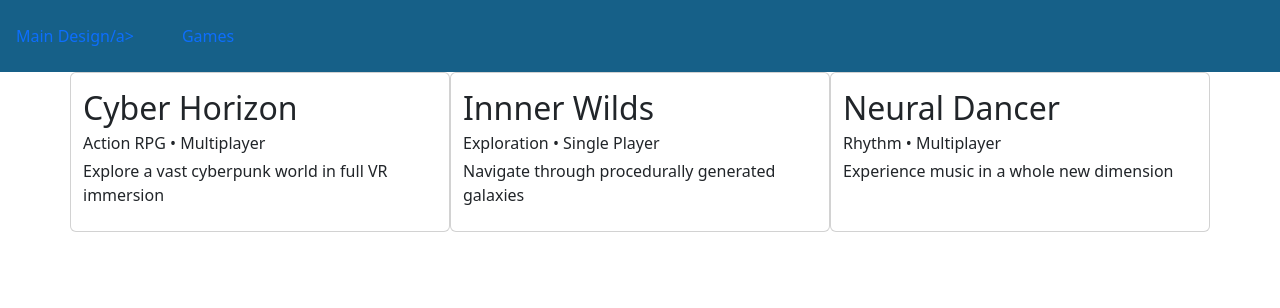
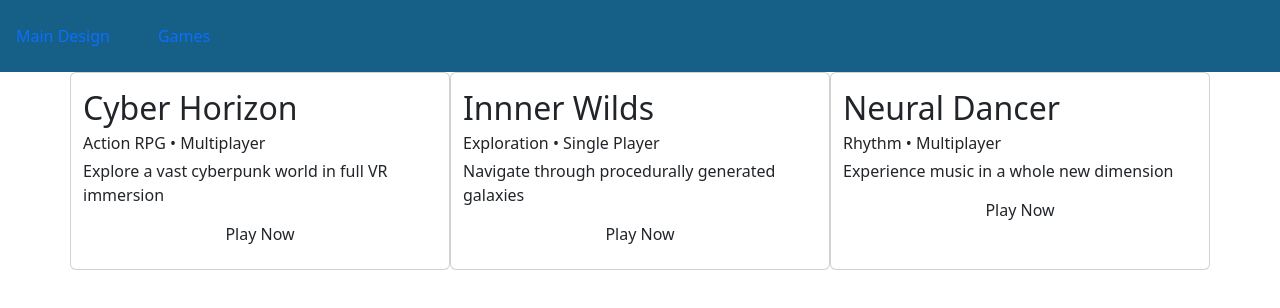
Before and after one commit to Glosserr/framework-challenge, a plain HTML site: page games.html in a window 1280 px wide. Drawn offline with nearby package versions, Linux system fonts and the light colour scheme.

Commit message:
Nav error fix and buttons re-added

```diff
--- a/games.html
+++ b/games.html
@@ -9,29 +9,31 @@
 </head>
 <body>
     <nav class="nav">
-        <a href="index.html" class="nav-link">Main Design/a>
+        <a href="index.html" class="nav-link">Main Design</a>
         <a href="games.html" class="nav-link">Games</a>
     </nav>
 
     <main class="container">
-
         <section class="row">
             <article class="col card mb-2">
                 <h2 class="mb-1">Cyber Horizon</h2>
                 <p class="mb-1">Action RPG • Multiplayer</p>
                 <p class="mb-2">Explore a vast cyberpunk world in full VR immersion</p>
+                <button class="btn">Play Now</button>
             </article>
 
             <article class="col card mb-2">
                 <h2 class="mb-1">Innner Wilds</h2>
                 <p class="mb-1">Exploration • Single Player</p>
                 <p class="mb-2">Navigate through procedurally generated galaxies</p>
+                <button class="btn">Play Now</button>
             </article>
 
             <article class="col card mb-2">
                 <h2 class="mb-1">Neural Dancer</h2>
                 <p class="mb-1">Rhythm • Multiplayer</p>
                 <p class="mb-2">Experience music in a whole new dimension</p>
+                <button class="btn">Play Now</button>
             </article>
         </section>
     </main>
```
Also changed, not shown: index.html (+1 -1 lines).
